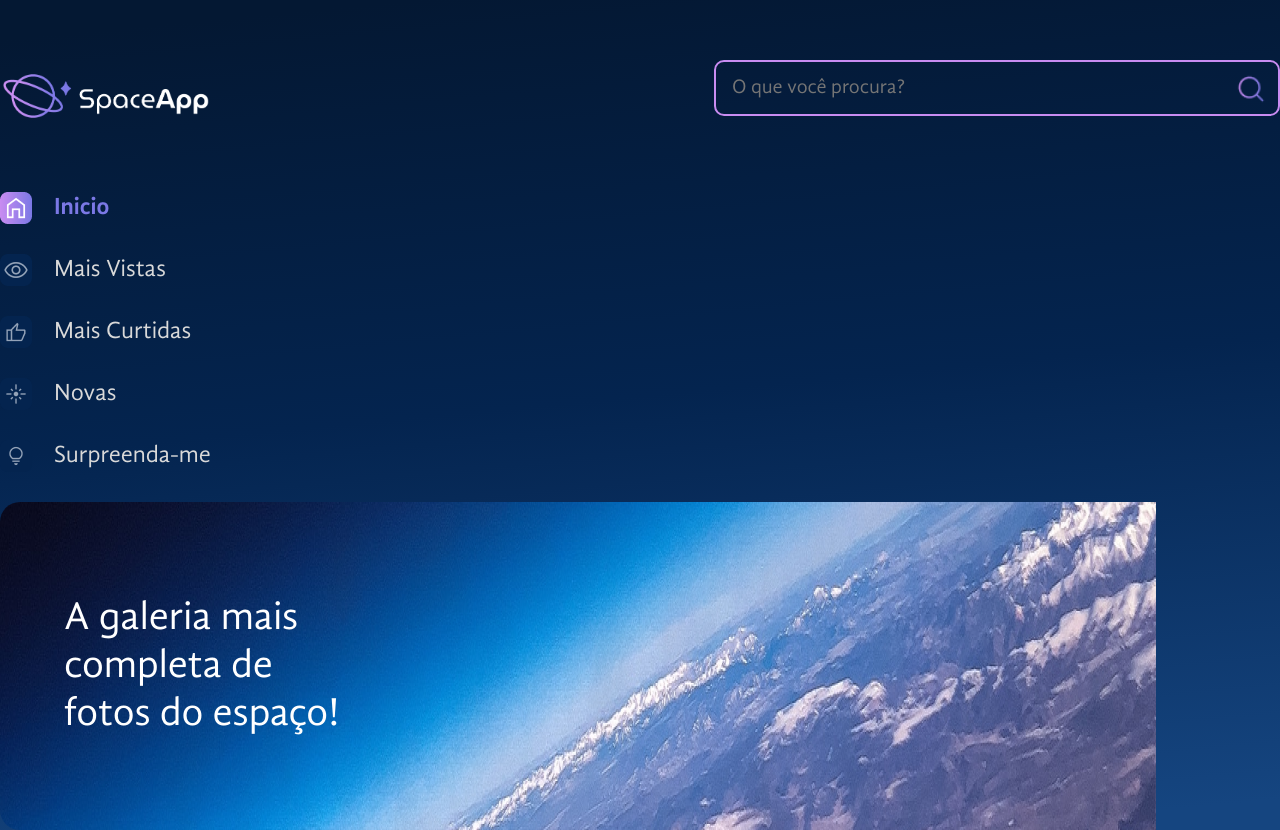
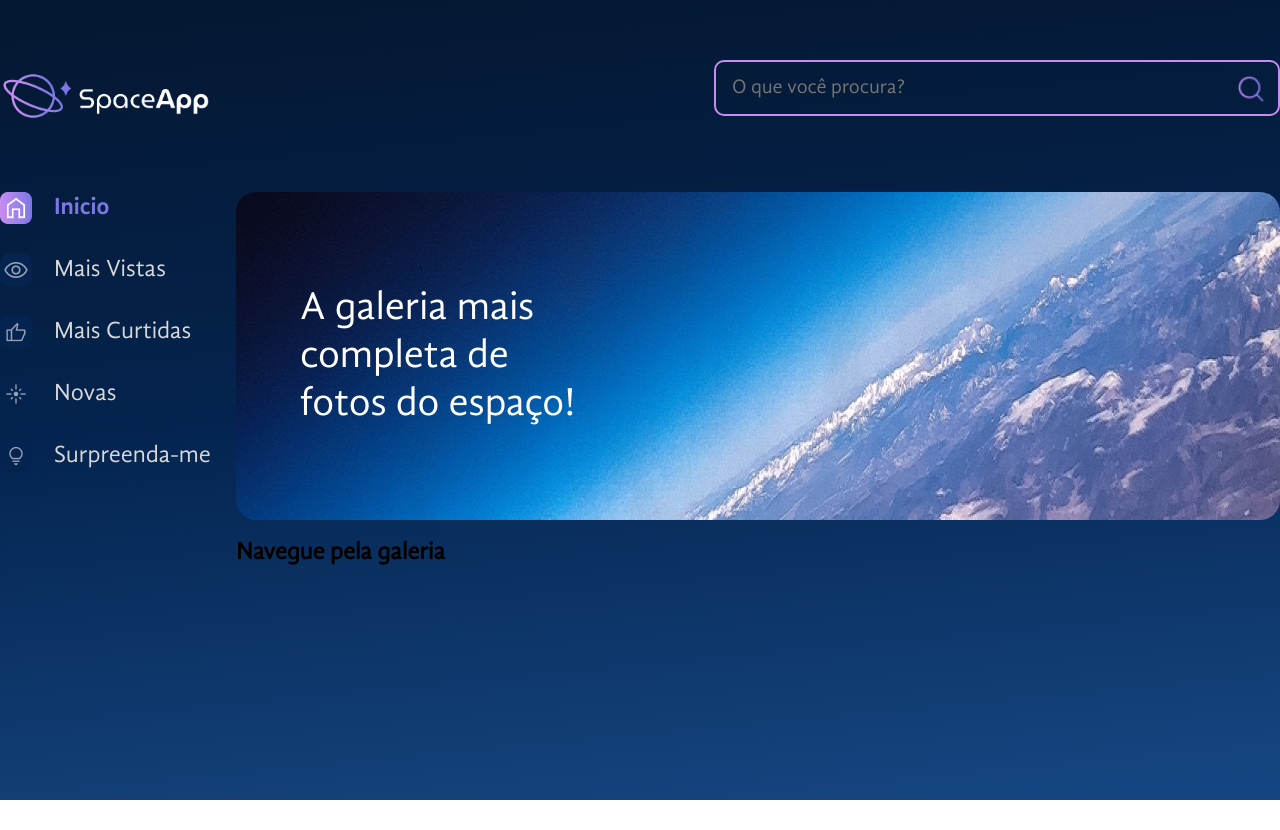
Before and after one commit to matheusrodacki/space-app, a React (Vite) app: page / in a window 1280 px wide. After the commit the page ends 800 px from the top, so only its background shows below. Built offline with nearby package versions, Linux system fonts and the light colour scheme.

Commit message:
adiciona containers para o conteúdo principal e flex-box

```diff
--- a/src/App.jsx
+++ b/src/App.jsx
@@ -4,6 +4,7 @@
 import BarraLateral from './components/BarraLateral';
 import Banner from './components/Banner';
 import backgroundImage from './assets/banner.png';
+import Galeria from './components/Galeria';
 
 const FundoGradiente = styled.div`
   background: linear-gradient(174.61deg, #041833 4.16%, #04244f 48%, #154580 96.76%);
@@ -11,13 +12,37 @@
   min-height: 100vh;
 `;
 
+const AppContainer = styled.div`
+  width: 1440px;
+  max-width: 100%;
+  margin: 0 auto;
+`;
+
+const MainContainer = styled.main`
+  display: flex;
+  gap: 24px;
+`;
+
+const ConteudoGaleria = styled.section`
+  display: flex;
+  flex-direction: column;
+  flex-grow: 1;
+`;
+
 function App() {
   return (
     <FundoGradiente>
       <GlobalStyles />
-      <Cabecalho />
-      <BarraLateral />
-      <Banner texto='A galeria mais completa de fotos do espaço!' backgroundImage={backgroundImage} />
+      <AppContainer>
+        <Cabecalho />
+        <MainContainer>
+          <BarraLateral />
+          <ConteudoGaleria>
+            <Banner texto='A galeria mais completa de fotos do espaço!' backgroundImage={backgroundImage} />
+            <Galeria />
+          </ConteudoGaleria>
+        </MainContainer>
+      </AppContainer>
     </FundoGradiente>
   );
 }
--- a/src/components/Banner/Banner.jsx
+++ b/src/components/Banner/Banner.jsx
@@ -3,6 +3,7 @@
 const FigureEstilizado = styled.figure`
   background-image: ${(props) => `url(${props.$backgroundImage})`};
   background-repeat: no-repeat;
+  background-size: cover;
   display: flex;
   flex-grow: 1;
   align-items: center;
--- /dev/null
+++ b/src/components/Galeria/Galeria.jsx
@@ -0,0 +1,3 @@
+export const Galeria = () => {
+  return <h2>Navegue pela galeria</h2>;
+};
--- /dev/null
+++ b/src/components/Galeria/index.jsx
@@ -0,0 +1,3 @@
+import { Galeria } from './Galeria';
+
+export default Galeria;
```
Also changed, not shown: 1 other file (tests, documents, lock files or other folders).
